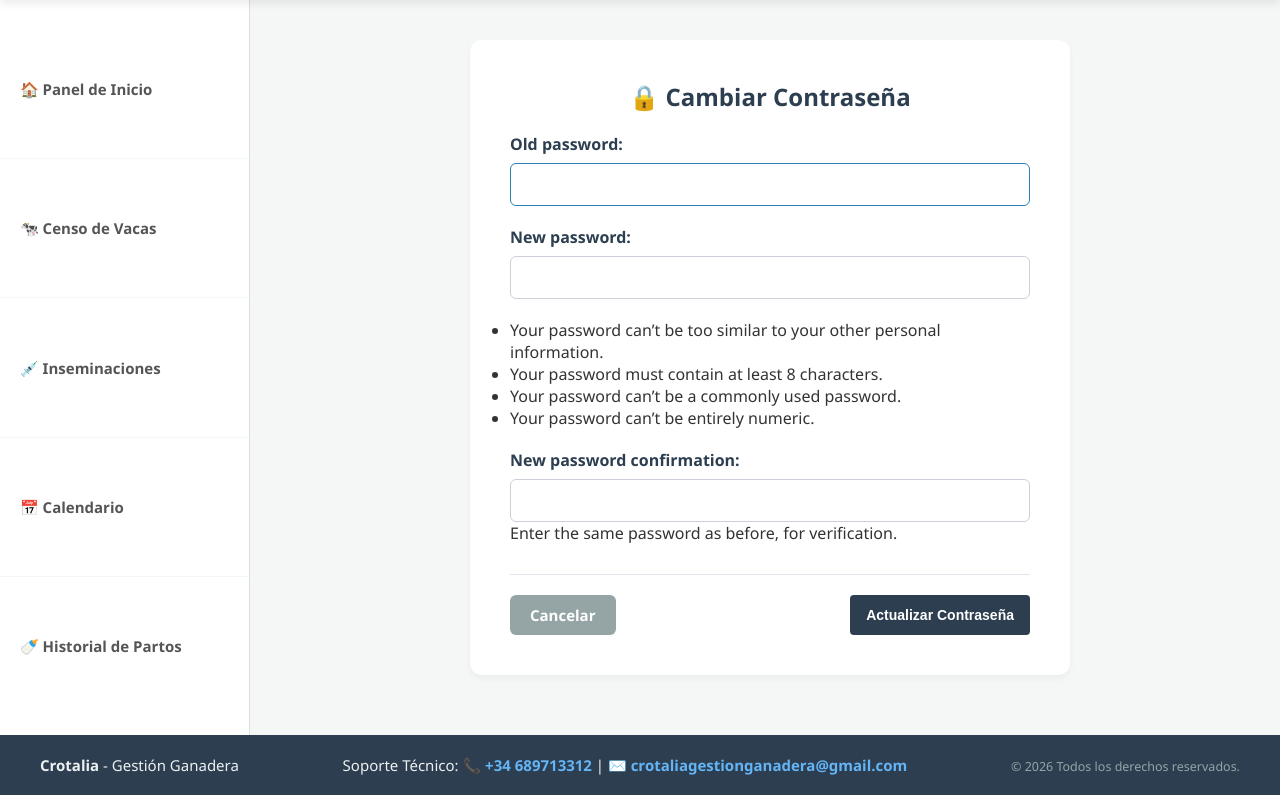
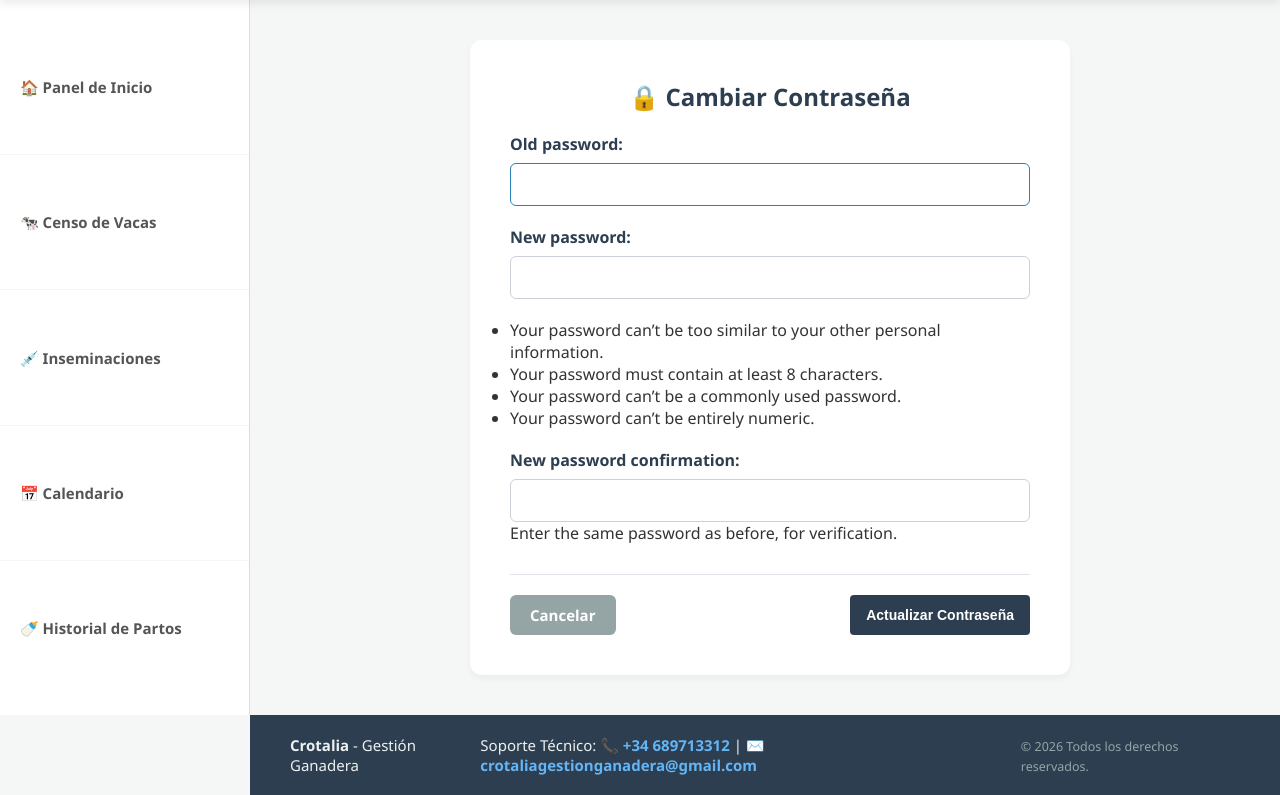
Before and after one commit to franlrx/Crotalia, a Django app: page /perfil/cambiar-password/ in a window 1280 px wide. Shown: the part 125-920 px from the top of the page. Run offline with Django 5.2, Linux system fonts and the light colour scheme; the visitor is signed in with stand-in values (Sample User, id 1).

Commit message:
Colocación footer

```diff
--- a/ganaderia/static/ganaderia/css/estilos.css
+++ b/ganaderia/static/ganaderia/css/estilos.css
@@ -648,14 +648,27 @@ button:hover {
 /* 16. PIE DE PÁGINA (FOOTER)                */
 /* ========================================= */
 
+/* ========================================= */
+/* 16. PIE DE PÁGINA (FOOTER)                */
+/* ========================================= */
+
 footer {
     background-color: #2c3e50;
     color: #ecf0f1;
     padding: 20px 40px;
+    font-size: 15px;
+
+    /* 1. Lo apartamos para dejar el hueco exacto del menú lateral */
+    margin-left: 250px;
+
+    /* 2. Le decimos que ocupe el resto del espacio de la pantalla */
+    width: calc(100% - 250px);
+
+    /* 3. Lo empujamos al fondo de la página (por si la lista de contenido es corta) */
     margin-top: auto;
-    font-size: 15px;
-    width: 100%;
-    flex-shrink: 0; /* Evita que el footer se aplaste */
+
+    /* 4. Evitamos que se aplaste o se deforme */
+    flex-shrink: 0;
 }
 
 .footer-contenido {
```
